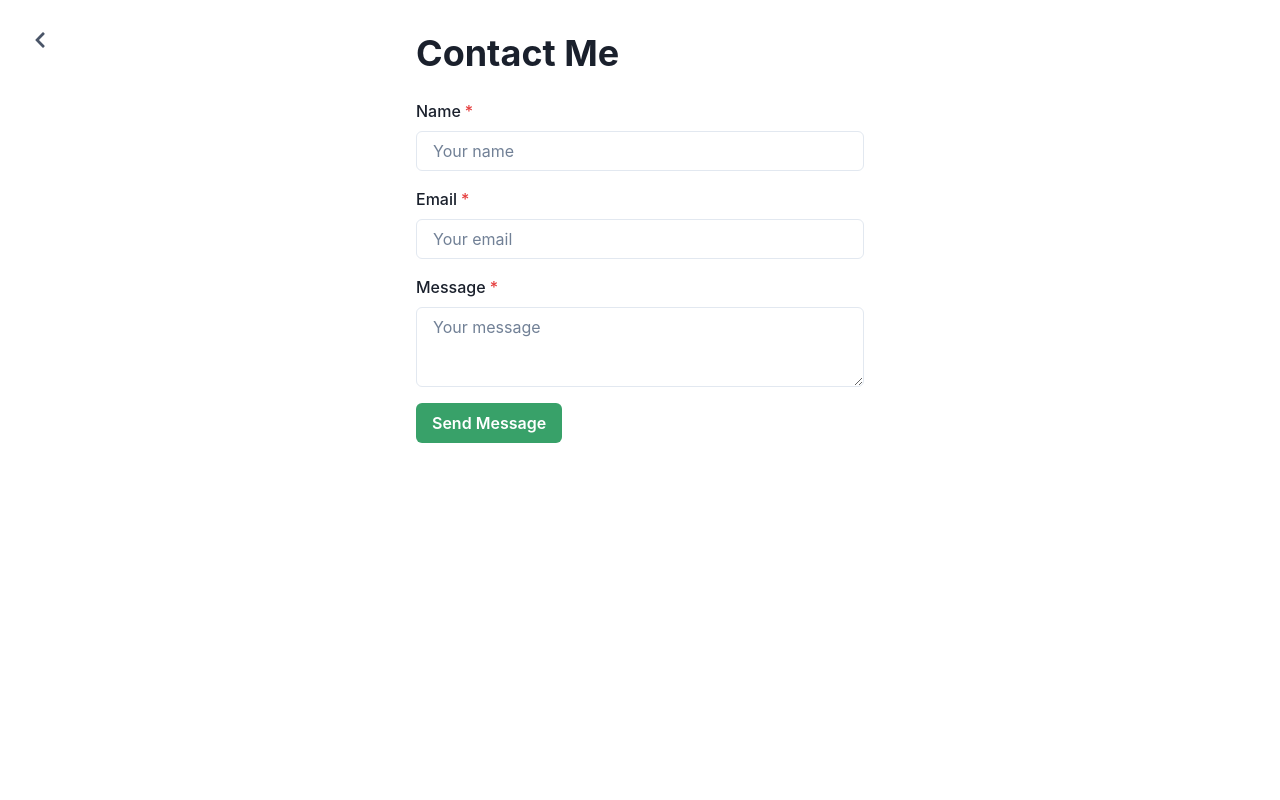
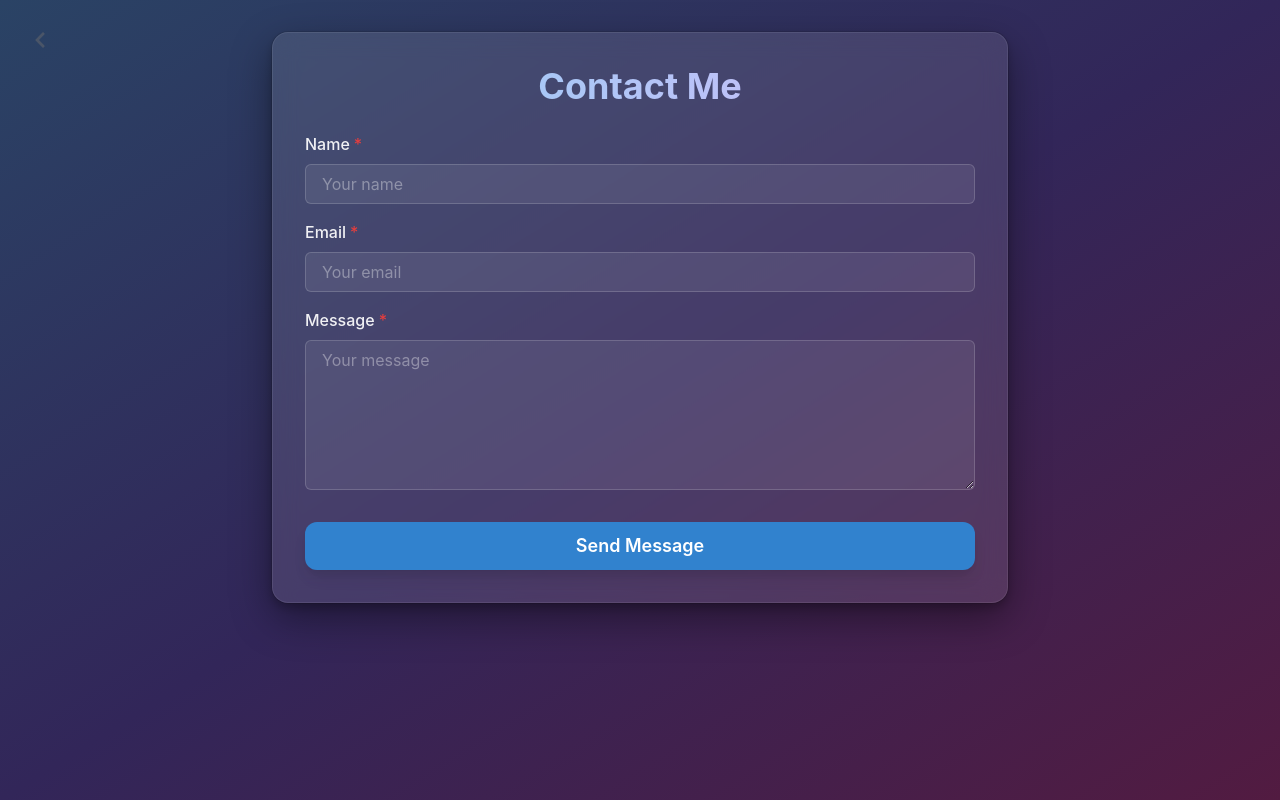
Before and after one commit to gabed38/personal_website, a Next.js app: page /contact in a window 1280 px wide. Built offline with nearby package versions, Linux system fonts and the light colour scheme; what @chakra-ui/next-js would draw is missing.

Commit message:
Add consistent styling for all pages

```diff
--- a/src/app/contact/page.tsx
+++ b/src/app/contact/page.tsx
@@ -1,7 +1,8 @@
 'use client'
 
-import { Box, Button, FormControl, FormLabel, Input, Textarea, useToast, Heading } from '@chakra-ui/react'
+import { Box, Button, FormControl, FormLabel, Input, Textarea, useToast, Heading, Container } from '@chakra-ui/react'
 import { useState } from 'react'
+import { LazyMotion, domAnimation, m } from 'framer-motion'
 import BackButton from '@/components/ui/BackButton'
 
 export default function Contact() {
@@ -16,7 +17,7 @@ export default function Contact() {
     setLoading(true)
 
     try {
-      // TODO: Replace with your actual email submission logic (EmailJS, API, etc)
+      // TODO: Replace with your actual email submission logic
       await new Promise((res) => setTimeout(res, 1000))
 
       toast({
@@ -42,26 +43,110 @@ export default function Contact() {
   }
 
   return (
-    <Box maxW="lg" mx="auto" p={8}>
+    <LazyMotion features={domAnimation}>
       <BackButton />
-      <Heading mb={6}>Contact Me</Heading>
+      <m.main initial={{ opacity: 0 }} animate={{ opacity: 1 }} transition={{ duration: 0.8 }}>
+        <Box
+          minH="100vh"
+          position="relative"
+          overflow="hidden"
+          bgGradient="linear(to-br, blue.800, purple.900, pink.900)"
+          py={8}
+        >
+          <Container maxW="container.md" centerContent>
+            <Box
+              p={8}
+              borderRadius="2xl"
+              backdropFilter="blur(12px)"
+              bg="rgba(255, 255, 255, 0.1)"
+              boxShadow="dark-lg"
+              border="1px solid"
+              borderColor="whiteAlpha.200"
+              width="100%"
+            >
+              <m.div
+                initial={{ y: 20, opacity: 0 }}
+                animate={{ y: 0, opacity: 1 }}
+                transition={{ delay: 0.2 }}
+              >
+                <Heading
+                  mb={6}
+                  bgGradient="linear(to-r, blue.200, purple.200)"
+                  bgClip="text"
+                  fontSize={{ base: "3xl", md: "4xl" }}
+                  textAlign="center"
+                >
+                  Contact Me
+                </Heading>
+              </m.div>
+
+              <m.div
+                initial={{ y: 20, opacity: 0 }}
+                animate={{ y: 0, opacity: 1 }}
+                transition={{ delay: 0.4 }}
+              >
                 <form onSubmit={handleSubmit}>
                   <FormControl id="name" mb={4} isRequired>
-          <FormLabel>Name</FormLabel>
-          <Input value={name} onChange={(e) => setName(e.target.value)} placeholder="Your name" />
+                    <FormLabel color="whiteAlpha.900">Name</FormLabel>
+                    <Input
+                      value={name}
+                      onChange={(e) => setName(e.target.value)}
+                      placeholder="Your name"
+                      bg="whiteAlpha.200"
+                      border="1px solid"
+                      borderColor="whiteAlpha.300"
+                      color="white"
+                      _placeholder={{ color: 'whiteAlpha.500' }}
+                    />
                   </FormControl>
                   <FormControl id="email" mb={4} isRequired>
-          <FormLabel>Email</FormLabel>
-          <Input type="email" value={email} onChange={(e) => setEmail(e.target.value)} placeholder="Your email" />
+                    <FormLabel color="whiteAlpha.900">Email</FormLabel>
+                    <Input
+                      type="email"
+                      value={email}
+                      onChange={(e) => setEmail(e.target.value)}
+                      placeholder="Your email"
+                      bg="whiteAlpha.200"
+                      border="1px solid"
+                      borderColor="whiteAlpha.300"
+                      color="white"
+                      _placeholder={{ color: 'whiteAlpha.500' }}
+                    />
                   </FormControl>
                   <FormControl id="message" mb={4} isRequired>
-          <FormLabel>Message</FormLabel>
-          <Textarea value={message} onChange={(e) => setMessage(e.target.value)} placeholder="Your message" />
+                    <FormLabel color="whiteAlpha.900">Message</FormLabel>
+                    <Textarea
+                      value={message}
+                      onChange={(e) => setMessage(e.target.value)}
+                      placeholder="Your message"
+                      bg="whiteAlpha.200"
+                      border="1px solid"
+                      borderColor="whiteAlpha.300"
+                      color="white"
+                      _placeholder={{ color: 'whiteAlpha.500' }}
+                      minH="150px"
+                    />
                   </FormControl>
-        <Button colorScheme="green" type="submit" isLoading={loading}>
+                  <Button
+                    colorScheme="blue"
+                    type="submit"
+                    isLoading={loading}
+                    size="lg"
+                    width="full"
+                    mt={4}
+                    rounded="xl"
+                    shadow="lg"
+                    _hover={{ transform: 'translateY(-2px)', shadow: '2xl' }}
+                    transition="all 0.2s"
+                  >
                     Send Message
                   </Button>
                 </form>
+              </m.div>
             </Box>
+          </Container>
+        </Box>
+      </m.main>
+    </LazyMotion>
   )
 }
```
Also changed, not shown: src/app/page.tsx (+22 -17 lines), src/app/projects/page.tsx (+75 -10 lines), src/app/resume/page.tsx (+52 -20 lines). Lines whose indentation alone changed are shown as unchanged.
